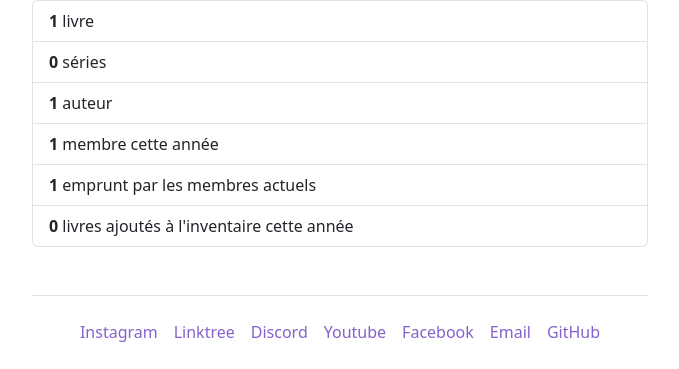
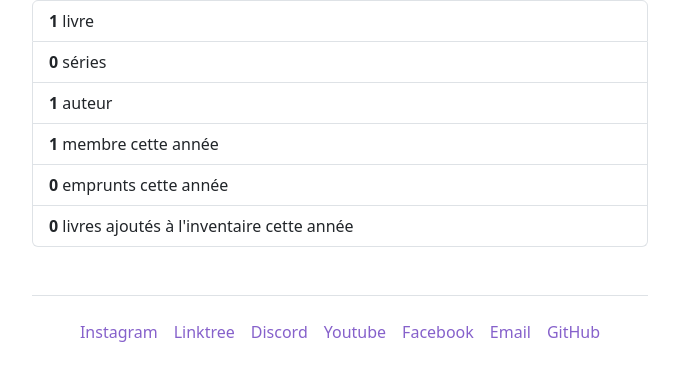
Before and after one commit to Lysquid/ClubBDManga, a Django app: page /stats/ in a window 1280 px wide. Shown: the part 366-735 px from the top of the page, without its empty margins (300-979 px from the left). Run offline with Django 5.2, Linux system fonts and the light colour scheme; tables that the repository leaves empty hold one stand-in row (values such as "Sample post"); data that the repository does not hold is empty; some libraries are stand-ins or nearby versions.

Commit message:
stats loans for one year

```diff
--- a/asso/templates/asso/stats.html
+++ b/asso/templates/asso/stats.html
@@ -45,7 +45,7 @@
                 <li class="list-group-item"><b>{{ series.count }}</b> série{{ series|pluralize }}</li>
                 <li class="list-group-item"><b>{{ authors.count }}</b> auteur{{ authors|pluralize }}</li>
                 <li class="list-group-item"><b>{{ members.count }}</b> membre{{ members|pluralize }} cette année</li>
-                <li class="list-group-item"><b>{{ loans.count }}</b> emprunt{{ loans|pluralize }} par les membres actuels</li>
+                <li class="list-group-item"><b>{{ recent_loans.count }}</b> emprunt{{ recent_loans|pluralize }} cette année</li>
                 <li class="list-group-item"><b>{{ new_books.count }}</b> livre{{ new_books|pluralize }} ajouté{{ new_books|pluralize }} à l'inventaire cette année</li>
             </ul>
         </div>
--- a/asso/views.py
+++ b/asso/views.py
@@ -63,8 +63,8 @@ class StatsPageView(generic.TemplateView):
         context["authors"] = Author.objects.filter(series__isnull=False).distinct()
         context["series"] = Series.objects.all()
         context["members"] = Member.objects.filter(has_paid=True)
-        context["loans"] = Loan.objects.filter(member__has_paid=True)
         last_year = timezone.now() - timedelta(days=365)
+        context["recent_loans"] = Loan.objects.filter(loan_start__gte=last_year)
         context["new_books"] = Book.objects.filter(date_added__gte=last_year)
 
         return context
```
